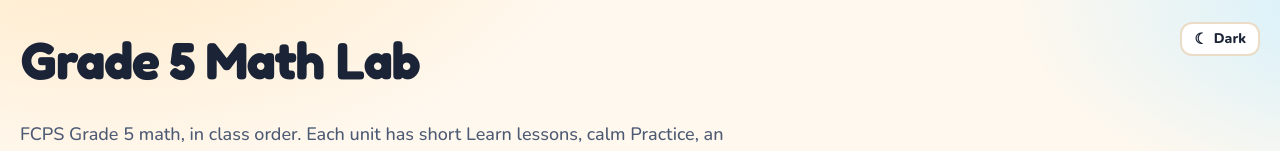
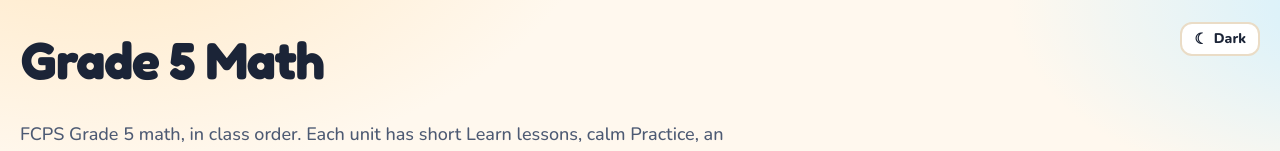
Before and after one commit to Akbar300/g5-math, a plain HTML site: page index.html in a window 1280 px wide. Shown: the top 151 px of the page. Drawn offline with nearby package versions, Linux system fonts and the light colour scheme.

Commit message:
Rename app to Grade 5 Math

```diff
--- a/index.html
+++ b/index.html
@@ -4,7 +4,7 @@
   <meta charset="utf-8">
   <meta name="viewport" content="width=device-width, initial-scale=1">
   <link rel="icon" href="favicon.svg">
-  <title>Grade 5 Math Lab</title>
+  <title>Grade 5 Math</title>
   <link rel="preconnect" href="https://fonts.googleapis.com">
   <link href="https://fonts.googleapis.com/css2?family=Fredoka:wght@600;700&family=IBM+Plex+Mono:wght@600;700&family=Nunito:wght@500;700;800&display=swap" rel="stylesheet">
   <link rel="stylesheet" href="css/app.css">
@@ -14,7 +14,7 @@
   <div class="hub">
     <header>
       <div class="hub-top">
-        <h1>Grade 5 Math Lab</h1>
+        <h1>Grade 5 Math</h1>
         <button type="button" class="icon-btn theme-toggle" data-theme-toggle></button>
       </div>
       <p class="sub" id="sub"></p>
--- a/js/catalog.js
+++ b/js/catalog.js
@@ -1,6 +1,6 @@
 /* Hub catalog. Dates are estimates from the FCPS Grade 5 year-at-a-glance. */
 window.CATALOG = {
-  title: 'Grade 5 Math Lab',
+  title: 'Grade 5 Math',
   sub: 'FCPS Grade 5 math, in class order. Each unit has short Learn lessons, calm Practice, an SOL-style Test Lab, and an Advanced track (Go Further). Progress stays on this device.',
   units: [
     { num: 1,  id: 'u1',  file: 'units/unit1.html',  emoji: '📊', title: 'Data Detectives',           blurb: 'The data cycle, line plots, stem-and-leaf, mean as fair share.', sol: '5.PS.1 · 5.PS.2', dates: ['2026-08-17', '2026-09-11'] },
```
Also changed, not shown: arenas/division.html (+1 -1 lines), arenas/multiply.html (+1 -1 lines), 1 other file.
